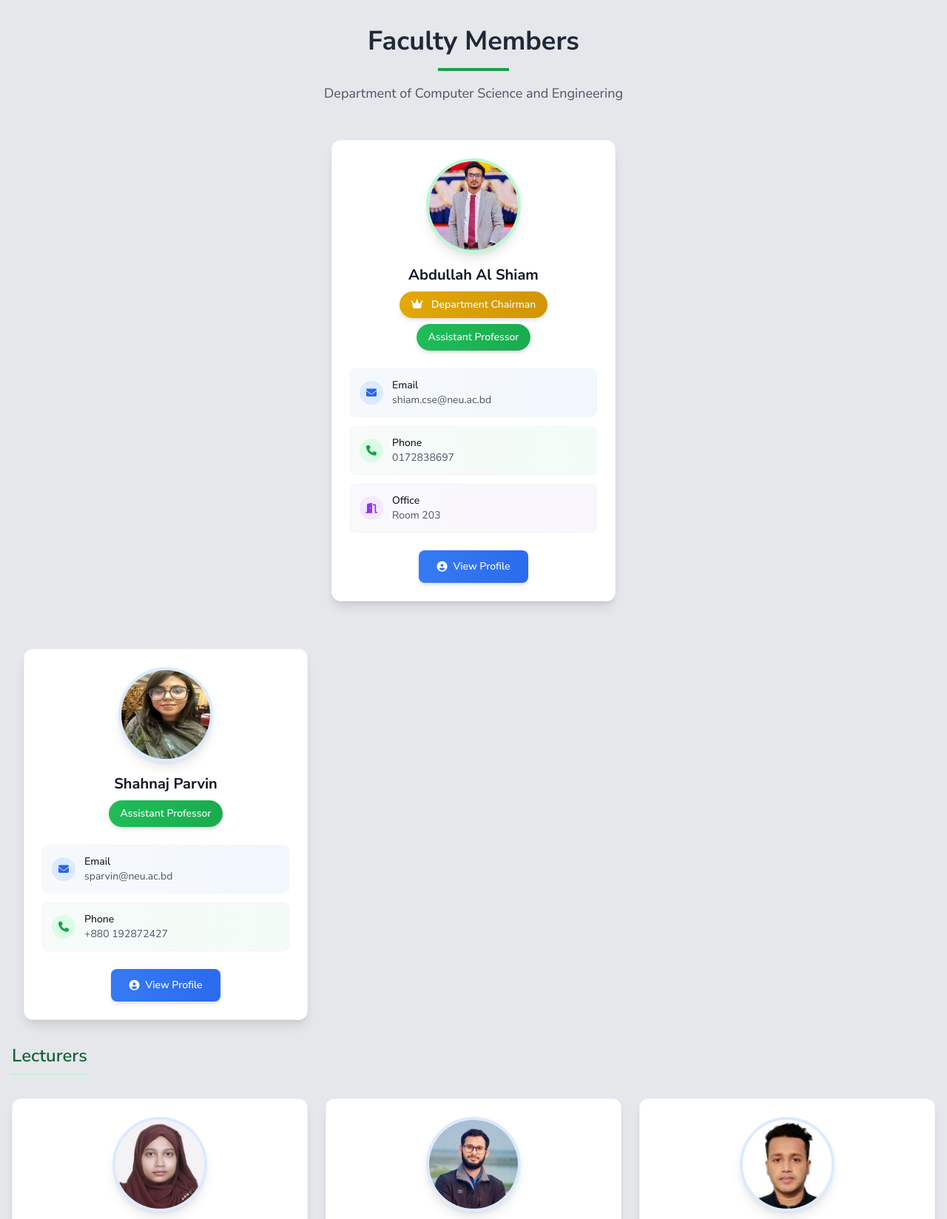
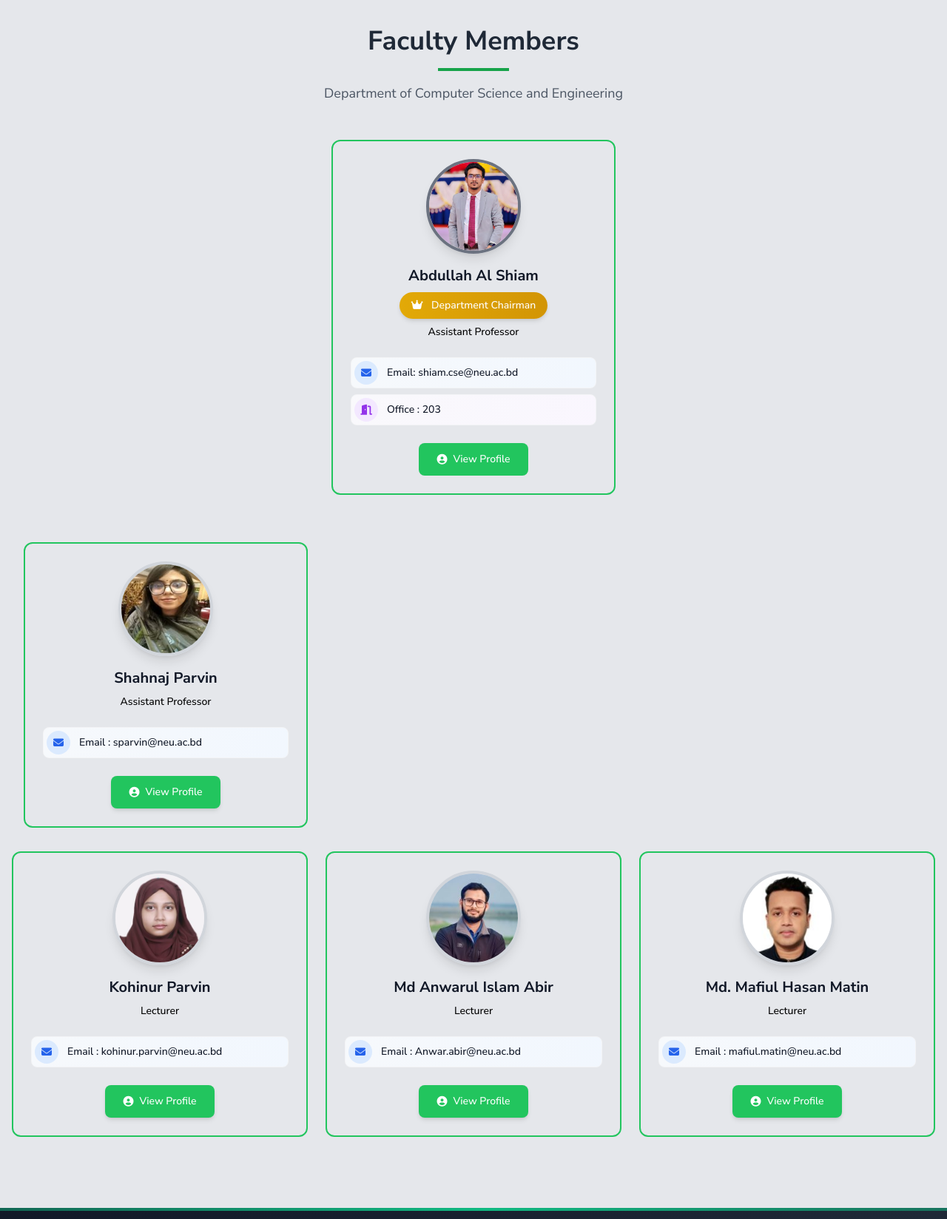
Before and after one commit to abirneu/neu_cse, a Django app: page /faculty/active/ in a window 1280 px wide. Shown: the part 272-1920 px from the top of the page at 74% size. Run offline with Django 5.2, Linux system fonts and the light colour scheme; data comes from the database, SQL or seed files in the repository; both versions use the stored data as it was after the commit; some libraries are stand-ins or nearby versions.

Commit message:
teacher profile detals fix color

```diff
--- a/templates/cse/faculty_and_staff/active_faculty.html
+++ b/templates/cse/faculty_and_staff/active_faculty.html
@@ -22,18 +22,16 @@
     {% for faculty in faculty_members %}
         {% if faculty.is_chairman %}
         <div class="mb-16 ">
-            {% comment %} <h2 class="text-2xl font-semibold text-center mb-8 text-green-800 border-b-2 border-green-200 pb-2 inline-block">
-                Department Chairman
-            </h2> {% endcomment %}
+
             <div class="flex justify-center">
                 <div class="w-full sm:w-[calc(50%-12px)] lg:w-[calc(33.333%-16px)] max-w-sm">
-                    <div class="bg-white rounded-xl shadow-lg hover:shadow-xl transition-all duration-300 transform hover:-translate-y-1 border border-gray-100">
+                    <div class=" rounded-xl  border-2 border-green-500">
                         <div class="p-6">
                             <!-- Profile Image Section -->
                             <div class="flex justify-center mb-4">
                                 {% if faculty.image %}
                                     <div class="relative">
-                                        <img src="{{ faculty.image.url }}" alt="{{ faculty.name }}" class="w-32 h-32 rounded-full object-cover border-4 border-green-200 shadow-lg">
+                                        <img src="{{ faculty.image.url }}" alt="{{ faculty.name }}" class="w-32 h-32 rounded-full object-cover border-4 border-gray-500 shadow-lg">
                                     </div>
                                 {% else %}
                                     <div class="w-32 h-32 bg-gradient-to-br from-yellow-100 to-yellow-200 rounded-full flex items-center justify-center border-4 border-yellow-200 shadow-lg relative">
@@ -45,51 +43,41 @@
                             </div>
 
                             <!-- Faculty Info -->
-                            <div class="text-center mb-6">
+                            <div class="text-center mb-6 flex flex-col items-center">
                                 <h3 class="text-xl font-bold text-gray-900 mb-2">{{ faculty.name }}</h3>
                                 <div class="inline-block bg-gradient-to-r from-yellow-500 to-yellow-600 text-white px-4 py-2 rounded-full text-sm font-medium shadow-md mb-2">
                                     <i class="fas fa-crown mr-2"></i>
                                     Department Chairman
                                 </div>
-                                <div class="inline-block bg-gradient-to-r from-green-500 to-green-600 text-white px-4 py-2 rounded-full text-sm font-medium shadow-md">
+                                <div class=" text-black   text-sm font-medium ">
                                     {{ faculty.get_designation_display }}
                                 </div>
                             </div>
 
                             <!-- Contact Information -->
-                            <div class="space-y-3 mb-6">
+                            <div class="space-y-2 mb-6">
                                 {% if faculty.email %}
-                                    <div class="flex items-center text-gray-600 bg-gradient-to-r from-gray-50 to-blue-50 rounded-lg p-3 border border-gray-100">
+                                    <div class="flex items-center text-gray-600 bg-gradient-to-r from-gray-50 to-blue-50 rounded-lg p-1 border border-gray-100">
                                         <div class="flex-shrink-0 w-8 h-8 bg-blue-100 rounded-full flex items-center justify-center">
                                             <i class="fas fa-envelope text-blue-600 text-sm"></i>
                                         </div>
                                         <div class="ml-3 flex-1">
-                                            <p class="text-sm font-medium text-gray-900">Email</p>
-                                            <p class="text-sm text-gray-600 truncate">{{ faculty.email }}</p>
+                                            <p class="text-sm font-medium text-gray-900">Email: {{ faculty.email }}</p>
+                                            {% comment %} <p class="text-sm text-gray-600 truncate">{{ faculty.email }}</p> {% endcomment %}
                                         </div>
                                     </div>
                                 {% endif %}
 
-                                {% if faculty.phone %}
-                                    <div class="flex items-center text-gray-600 bg-gradient-to-r from-gray-50 to-green-50 rounded-lg p-3 border border-gray-100">
-                                        <div class="flex-shrink-0 w-8 h-8 bg-green-100 rounded-full flex items-center justify-center">
-                                            <i class="fas fa-phone text-green-600 text-sm"></i>
-                                        </div>
-                                        <div class="ml-3 flex-1">
-                                            <p class="text-sm font-medium text-gray-900">Phone</p>
-                                            <p class="text-sm text-gray-600">{{ faculty.phone }}</p>
-                                        </div>
-                                    </div>
-                                {% endif %}
+
 
                                 {% if faculty.room_no %}
-                                    <div class="flex items-center text-gray-600 bg-gradient-to-r from-gray-50 to-purple-50 rounded-lg p-3 border border-gray-100">
+                                    <div class="flex items-center text-gray-600 bg-gradient-to-r from-gray-50 to-purple-50 rounded-lg p-1 border border-gray-100">
                                         <div class="flex-shrink-0 w-8 h-8 bg-purple-100 rounded-full flex items-center justify-center">
                                             <i class="fas fa-door-open text-purple-600 text-sm"></i>
                                         </div>
                                         <div class="ml-3 flex-1">
-                                            <p class="text-sm font-medium text-gray-900">Office</p>
-                                            <p class="text-sm text-gray-600">Room {{ faculty.room_no }}</p>
+                                            <p class="text-sm font-medium text-gray-900">Office : {{ faculty.room_no }}</p>
+                                            {% comment %} <p class="text-sm text-gray-600">Room {{ faculty.room_no }}</p> {% endcomment %}
                                         </div>
                                     </div>
                                 {% endif %}
@@ -98,7 +86,7 @@
                             <!-- View Profile Button -->
                             <div class="text-center">
                                 <a href="{% url 'faculty_detail' faculty.id %}"
-                                   class="inline-flex items-center px-6 py-3 bg-gradient-to-r from-blue-500 to-blue-600 text-white text-sm font-medium rounded-lg hover:from-blue-600 hover:to-blue-700 transition-all duration-200 shadow-md hover:shadow-lg transform hover:scale-105">
+                                   class="inline-flex items-center px-6 py-3 bg-green-500  text-white text-sm font-medium rounded-lg hover:from-blue-600  transition-all duration-200  transform hover:scale-105">
                                     <i class="fas fa-user-circle mr-2"></i>
                                     View Profile
                                 </a>
@@ -190,9 +178,7 @@
                 {% if not faculty.is_chairman %}
                     {% if forloop.first %}
                         <div class="mb-16">
-                            <h2 class="text-2xl font-semibold text-center mb-8 text-green-800 border-b-2 border-green-200 pb-2 inline-block">
-                                Lecturers
-                            </h2>
+
                             <div class="grid grid-cols-1 md:grid-cols-2 lg:grid-cols-3 gap-6">
                     {% endif %}
                     {% include "cse/faculty_and_staff/faculty_card.html" with faculty=faculty %}
--- a/templates/cse/faculty_and_staff/faculty_card.html
+++ b/templates/cse/faculty_and_staff/faculty_card.html
@@ -1,11 +1,11 @@
 <!-- faculty_card.html -->
-<div class="bg-white rounded-xl shadow-lg hover:shadow-xl transition-all duration-300 transform hover:-translate-y-1 border border-gray-100">
+<div class=" rounded-xl  border-2 border-green-500">
     <div class="p-6">
         <!-- Profile Image Section -->
         <div class="flex justify-center mb-4">
             {% if faculty.image %}
                 <div class="relative">
-                    <img src="{{ faculty.image.url }}" alt="{{ faculty.name }}" class="w-32 h-32 rounded-full object-cover border-4 border-blue-100 shadow-lg">
+                    <img src="{{ faculty.image.url }}" alt="{{ faculty.name }}" class="w-32 h-32 rounded-full object-cover border-4 border-gray-300 shadow-lg">
                 </div>
             {% else %}
                 <div class="w-32 h-32 bg-gradient-to-br from-blue-100 to-blue-200 rounded-full flex items-center justify-center border-4 border-blue-100 shadow-lg">
@@ -19,7 +19,7 @@
         <!-- Faculty Info -->
         <div class="text-center mb-6">
             <h3 class="text-xl font-bold text-gray-900 mb-2">{{ faculty.name }}</h3>
-            <div class="inline-block bg-gradient-to-r from-green-500 to-green-600 text-white px-4 py-2 rounded-full text-sm font-medium shadow-md">
+            <div class="text-black text-sm font-medium">
                 {{ faculty.get_designation_display }}
             </div>
         </div>
@@ -27,34 +27,23 @@
         <!-- Contact Information -->
         <div class="space-y-3 mb-6">
             {% if faculty.email %}
-                <div class="flex items-center text-gray-600 bg-gradient-to-r from-gray-50 to-blue-50 rounded-lg p-3 border border-gray-100">
+                <div class="flex items-center text-gray-600 bg-gradient-to-r from-gray-50 to-blue-50 rounded-lg p-1 border border-gray-100">
                     <div class="flex-shrink-0 w-8 h-8 bg-blue-100 rounded-full flex items-center justify-center">
                         <i class="fas fa-envelope text-blue-600 text-sm"></i>
                     </div>
                     <div class="ml-3 flex-1">
-                        <p class="text-sm font-medium text-gray-900">Email</p>
-                        <p class="text-sm text-gray-600 truncate">{{ faculty.email }}</p>
+                        <p class="text-sm font-medium text-gray-900">Email : {{ faculty.email }}</p>
                     </div>
                 </div>
             {% endif %}
 
-            {% if faculty.phone %}
-                <div class="flex items-center text-gray-600 bg-gradient-to-r from-gray-50 to-green-50 rounded-lg p-3 border border-gray-100">
-                    <div class="flex-shrink-0 w-8 h-8 bg-green-100 rounded-full flex items-center justify-center">
-                        <i class="fas fa-phone text-green-600 text-sm"></i>
-                    </div>
-                    <div class="ml-3 flex-1">
-                        <p class="text-sm font-medium text-gray-900">Phone</p>
-                        <p class="text-sm text-gray-600">{{ faculty.phone }}</p>
-                    </div>
-                </div>
-            {% endif %}
+
         </div>
 
         <!-- View Profile Button -->
         <div class="text-center">
             <a href="{% url 'faculty_detail' faculty.id %}"
-               class="inline-flex items-center px-6 py-3 bg-gradient-to-r from-blue-500 to-blue-600 text-white text-sm font-medium rounded-lg hover:from-blue-600 hover:to-blue-700 transition-all duration-200 shadow-md hover:shadow-lg transform hover:scale-105">
+               class="inline-flex items-center px-6 py-3 bg-green-500  text-white text-sm font-medium rounded-lg hover:from-green-600 hover:to-green-700 transition-all duration-200 shadow-md hover:shadow-lg transform hover:scale-105">
                 <i class="fas fa-user-circle mr-2"></i>
                 View Profile
             </a>
```
Also changed, not shown: templates/cse/faculty_and_staff/faculty_detail.html (+22 -26 lines), db.sqlite3, static/images/faculty_card_heading/faculty_card.png (added).
